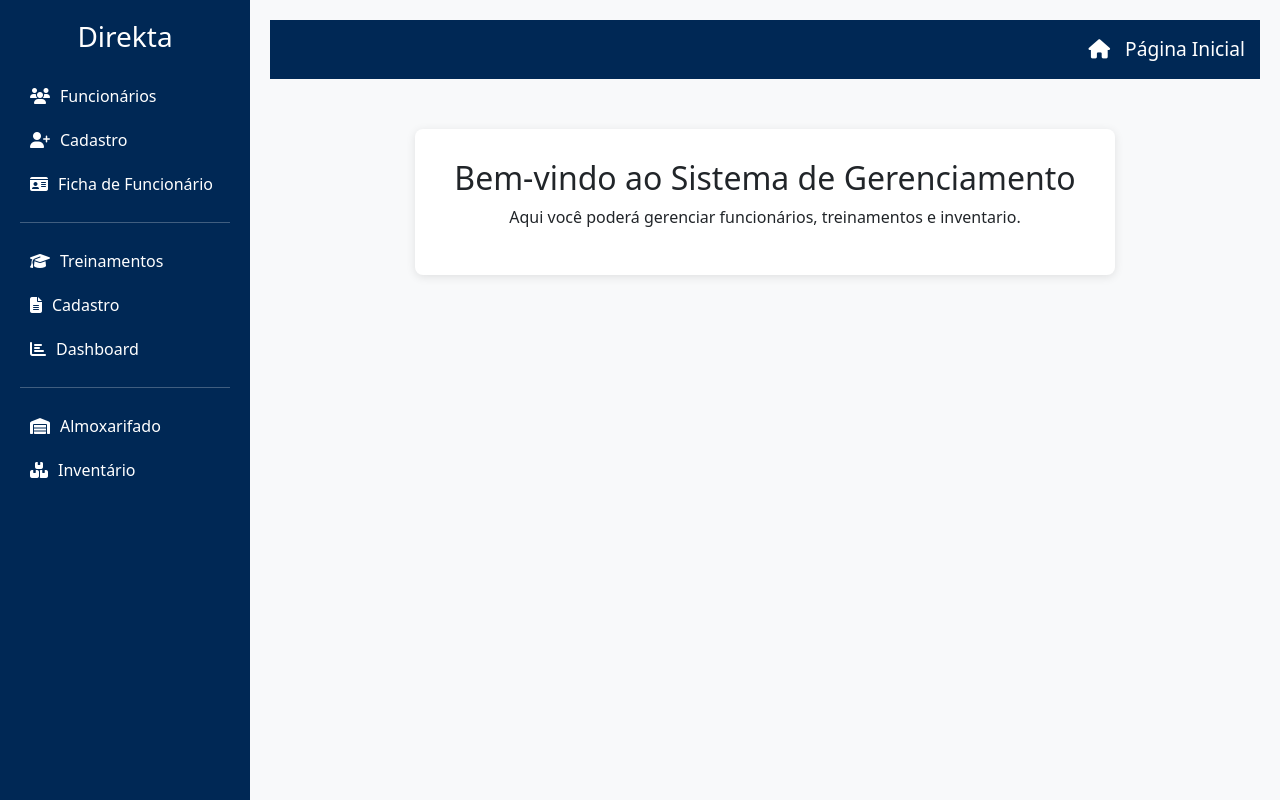
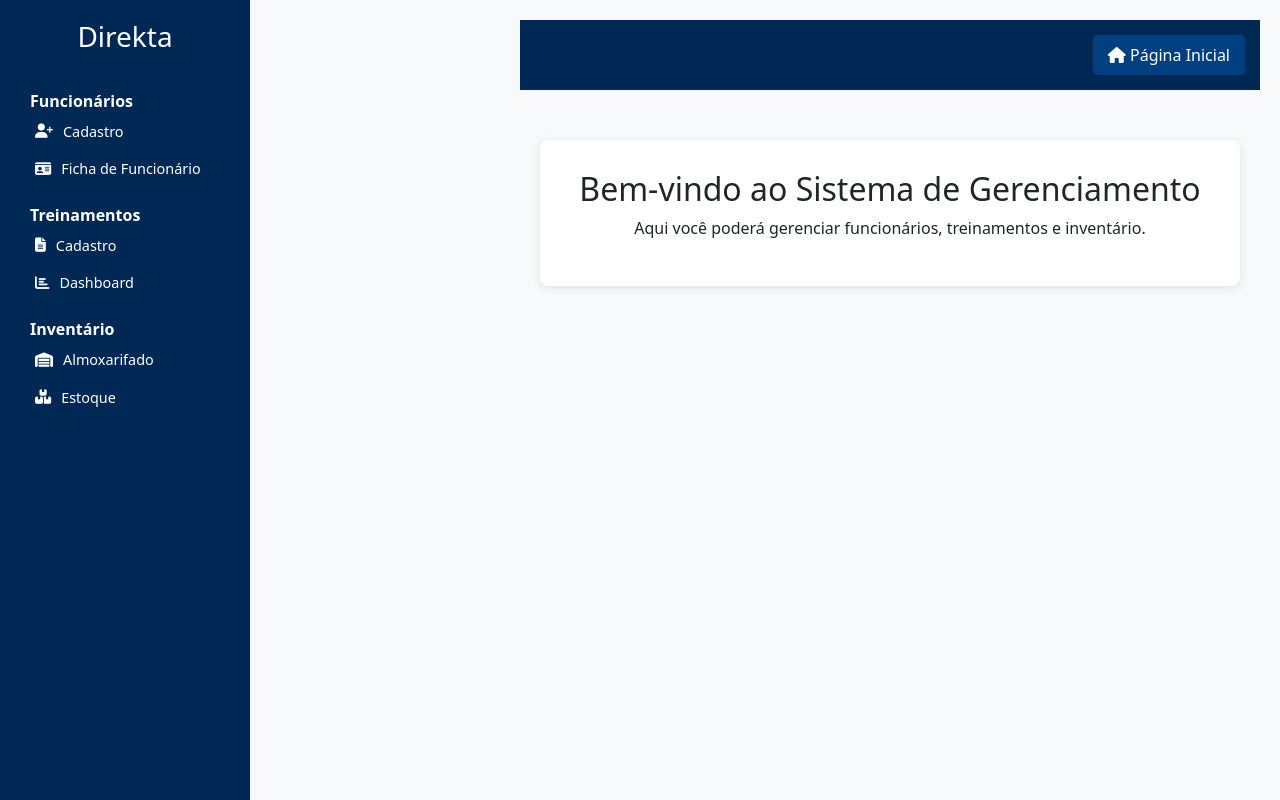
Before and after one commit to joaopedrodirekta/Direkta_Vale, a Django app: page / in a window 1280 px wide. Run offline with Django 5.2, Linux system fonts and the light colour scheme.

Commit message:
Melhorando layout da página inicial com menu fixo e botões organizados

```diff
--- a/templates/home.html
+++ b/templates/home.html
@@ -12,6 +12,7 @@
             display: flex;
             height: 100vh;
             margin: 0;
+            background-color: #f8f9fa;
         }
         /* Menu lateral */
         .sidebar {
@@ -19,18 +20,27 @@
             background-color: #002855; /* Azul escuro */
             color: white;
             padding: 20px;
+            display: flex;
+            flex-direction: column;
         }
         .sidebar h3 {
             text-align: center;
             margin-bottom: 20px;
+        }
+        .sidebar .section-title {
+            font-size: 1rem;
+            font-weight: bold;
+            margin-top: 15px;
+            padding-left: 10px;
         }
         .sidebar a {
             color: white;
             text-decoration: none;
             display: flex;
             align-items: center;
-            padding: 10px;
+            padding: 8px 15px;
             border-radius: 5px;
+            font-size: 0.9rem;
         }
         .sidebar a:hover {
             background-color: #004080;
@@ -41,19 +51,29 @@
         /* Conteúdo principal */
         .content {
             flex: 1;
-            background-color: #f8f9fa;
             padding: 20px;
+            margin-left: 250px;
         }
         /* Cabeçalho superior */
         .topbar {
             background-color: #002855;
             color: white;
             padding: 15px;
-            text-align: right;
+            display: flex;
+            justify-content: space-between;
+            align-items: center;
             font-size: 1.2rem;
         }
-        .topbar i {
-            margin-right: 10px;
+        .topbar a {
+            color: white;
+            text-decoration: none;
+            font-size: 1rem;
+            padding: 8px 15px;
+            background-color: #004080;
+            border-radius: 5px;
+        }
+        .topbar a:hover {
+            background-color: #0056b3;
         }
         /* Caixa de boas-vindas */
         .welcome-box {
@@ -73,31 +93,30 @@
     <!-- Menu Lateral -->
     <div class="sidebar">
         <h3>Direkta</h3>
-        <a href="#"><i class="fas fa-users"></i> Funcionários</a>
+
+        <div class="section-title">Funcionários</div>
         <a href="#"><i class="fas fa-user-plus"></i> Cadastro</a>
         <a href="#"><i class="fas fa-id-card"></i> Ficha de Funcionário</a>
 
-        <hr>
-
-        <a href="#"><i class="fas fa-graduation-cap"></i> Treinamentos</a>
+        <div class="section-title">Treinamentos</div>
         <a href="#"><i class="fas fa-file-alt"></i> Cadastro</a>
         <a href="#"><i class="fas fa-chart-bar"></i> Dashboard</a>
 
-        <hr>
-
+        <div class="section-title">Inventário</div>
         <a href="#"><i class="fas fa-warehouse"></i> Almoxarifado</a>
-        <a href="#"><i class="fas fa-boxes"></i> Inventário</a>
+        <a href="#"><i class="fas fa-boxes"></i> Estoque</a>
     </div>
 
     <!-- Conteúdo Principal -->
     <div class="content">
         <div class="topbar">
-            <i class="fas fa-home"></i> Página Inicial
+            <span></span> <!-- Elemento vazio para alinhar -->
+            <a href="{% url 'home' %}"><i class="fas fa-home"></i> Página Inicial</a>
         </div>
 
         <div class="welcome-box">
             <h2>Bem-vindo ao Sistema de Gerenciamento</h2>
-            <p>Aqui você poderá gerenciar funcionários, treinamentos e inventario.</p>
+            <p>Aqui você poderá gerenciar funcionários, treinamentos e inventário.</p>
         </div>
     </div>
 
```
